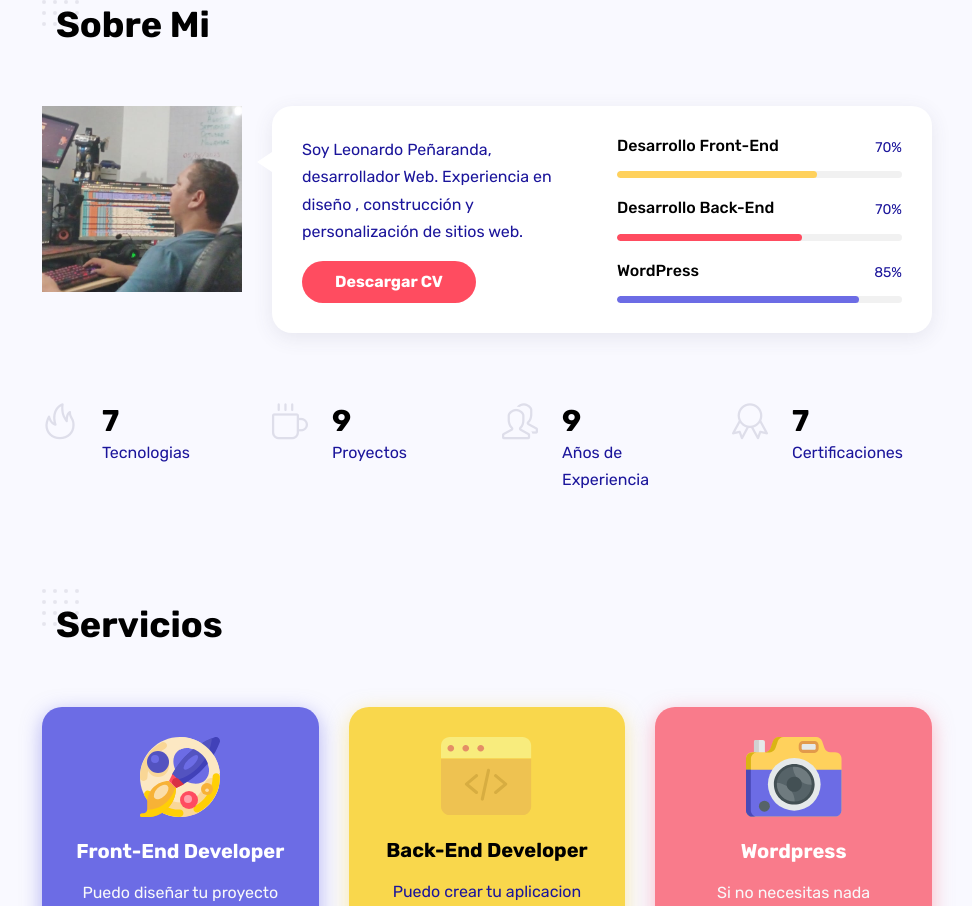
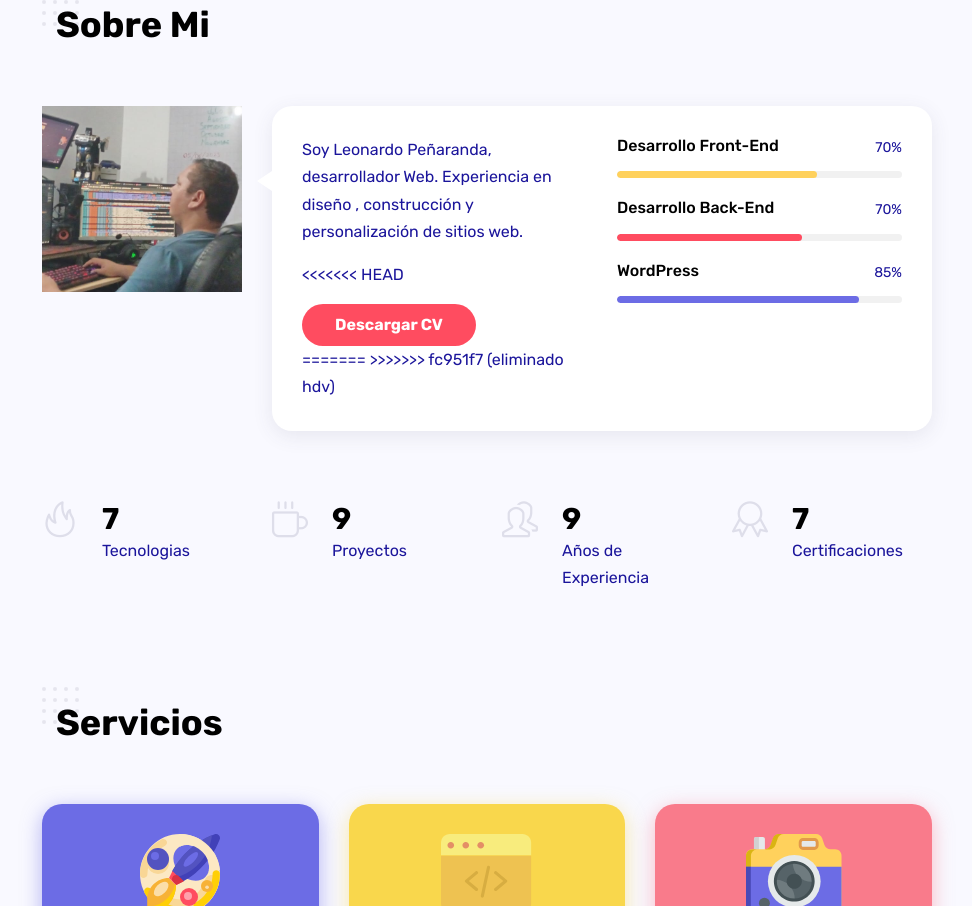
Before and after one commit to LeonardoPenarandaDev/Portfolio, a plain HTML site: page index.html in a window 1280 px wide. Shown: the part 907-1813 px from the top of the page, without its empty margins (298-1270 px from the left). Drawn offline with Linux system fonts and the light colour scheme; files whose address does not match are found by name.

Commit message:
eliminado hdv

```diff
--- a/index.html
+++ b/index.html
@@ -178,9 +178,13 @@
 
 								<p data-es="Soy Leonardo Peñaranda, desarrollador Web. Experiencia en diseño , construcción y personalización de sitios web." data-en="
 								I'm Leonardo Peñaranda, a web developer with experience designing, building, and customizing websites.">Soy Leonardo Peñaranda, desarrollador Web. Experiencia en diseño , construcción y personalización de sitios web.</p>
+<<<<<<< HEAD
 								<div class="mt-3">
 									<a href="#" class="btn btn-default" target="_blank" data-es="Descargar CV" data-en="Download CV">Descargar CV</a>
 								</div>
+=======
+
+>>>>>>> fc951f7 (eliminado hdv)
 								<div class="spacer d-md-none d-lg-none" data-height="30"></div>
 							</div>
 							<div class="col-md-6">
```
